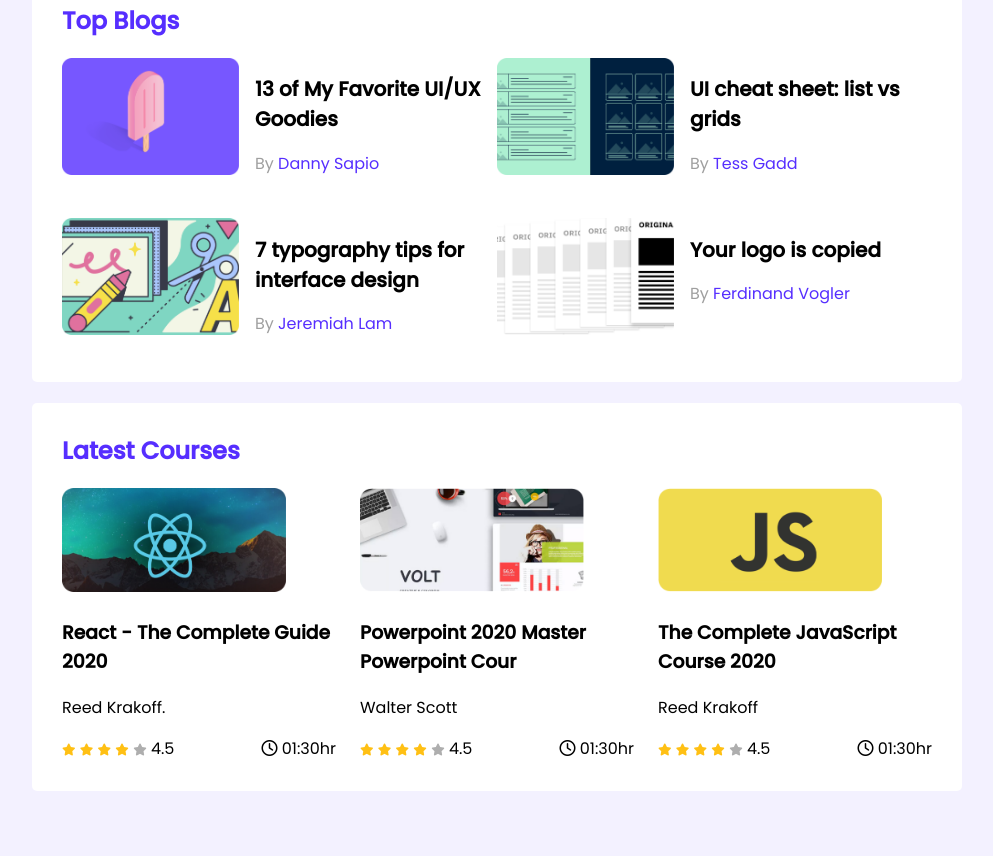
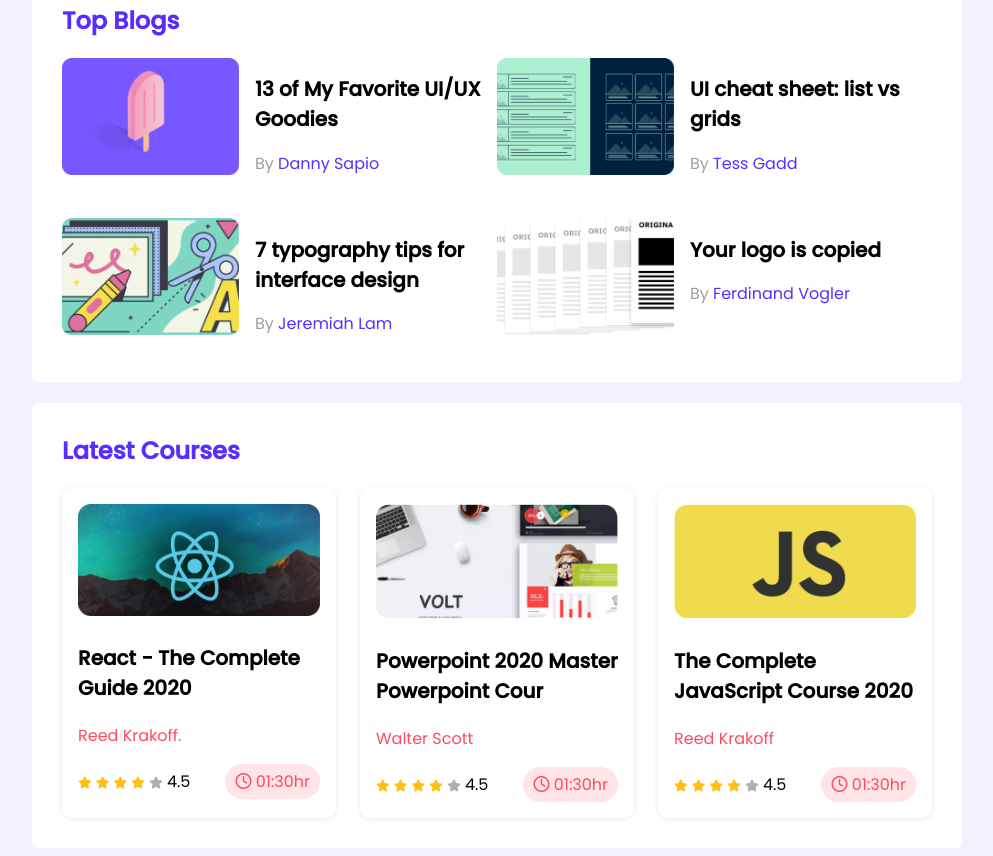
Before and after one commit to asadullah2451/leader-board-css3, a plain HTML site: page index.html in a window 1280 px wide. Shown: the part 326-1182 px from the top of the page, without its empty margins (143-1136 px from the left). Before the commit the page ends 1125 px from the top, so only its background shows below. Drawn offline with Linux system fonts and the light colour scheme.

Commit message:
added course details

```diff
--- a/styles/style.css
+++ b/styles/style.css
@@ -84,14 +84,26 @@ hr {
     grid-template-columns: repeat(3, 1fr);
     column-gap: 24px;
 }
+.course{
+  box-shadow: 0px 1px 6px 0px rgba(0, 0, 0, 0.087);
+  padding: 16px;
+  border-radius: 10px;
+}
 .course .course-banner img{
-    width: 224px;
-    height: 104px;
+    /* width: 224px;
+    height: 104px; */
+    width: 100%;
 }
 .course-info{
     display: flex;
     align-items: center;
     justify-content: space-between;
+}
+.course-title{
+  font-size: 20px;
+}
+.course-author{
+  color: #FF4A60;
 }
 .fa-star{
     font-size: 12px;
@@ -102,3 +114,9 @@ hr {
 .fa-star.empty{
     color: #AEAEAE;
 }
+.course-duration{
+  background-color: #FFE4E8;
+  padding: 5px 10px;
+  border-radius: 20px;
+  color: #FF4A60;
+}
```
